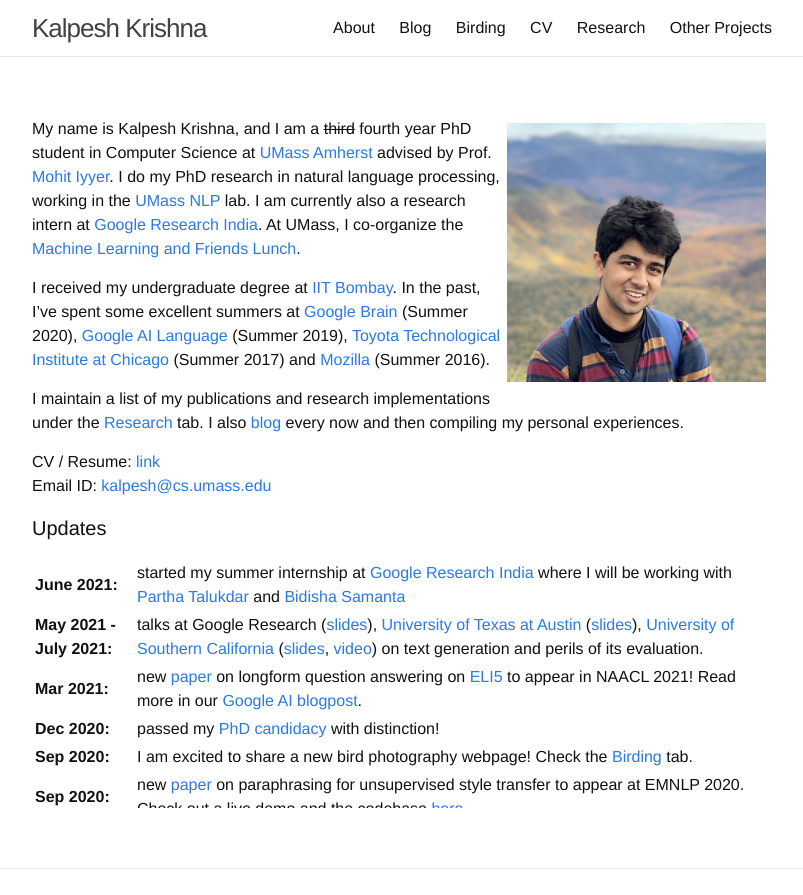
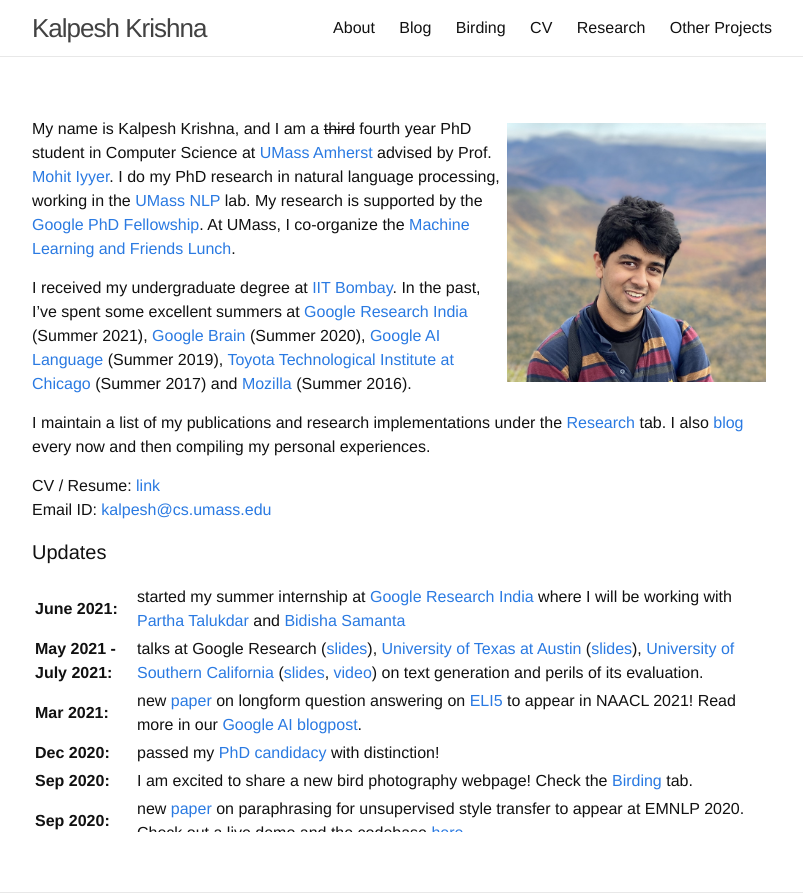
Before and after one commit to martiansideofthemoon/martiansideofthemoon.github.io, a Jekyll site: the page built from index.md, in a window 1280 px wide, cut to the strip 0-895 px from the top of the page. Shown: the whole strip, without its empty margins (238-1041 px from the left). Built offline with Jekyll 4.4.1, drawn with Linux system fonts in a browser that asks for light colours; comment, search, counter and statistics services are not loaded.

Commit message:
Update index.md

```diff
--- a/index.md
+++ b/index.md
@@ -5,9 +5,9 @@ layout: page
 
 <img style="float: right; width: 35%; padding: 6px;" src=" {{ site.url }}/assets/IMG_1403.jpg">
 
-My name is Kalpesh Krishna, and I am a ~~third~~ fourth year PhD student in Computer Science at [UMass Amherst](http://cs.umass.edu/) advised by Prof. [Mohit Iyyer](https://people.cs.umass.edu/~miyyer/). I do my PhD research in natural language processing, working in the [UMass NLP](http://nlp.cs.umass.edu/) lab. I am currently also a research intern at [Google Research India](https://research.google/locations/india/). At UMass, I co-organize the [Machine Learning and Friends Lunch](https://umass-mlfl.github.io/).
+My name is Kalpesh Krishna, and I am a ~~third~~ fourth year PhD student in Computer Science at [UMass Amherst](http://cs.umass.edu/) advised by Prof. [Mohit Iyyer](https://people.cs.umass.edu/~miyyer/). I do my PhD research in natural language processing, working in the [UMass NLP](http://nlp.cs.umass.edu/) lab. My research is supported by the [Google PhD Fellowship](https://research.google/outreach/phd-fellowship/). At UMass, I co-organize the [Machine Learning and Friends Lunch](https://umass-mlfl.github.io/).
 
-I received my undergraduate degree at [IIT Bombay](http://iitb.ac.in). In the past, I've spent some excellent summers at [Google Brain](https://research.google/teams/brain) (Summer 2020), [Google AI Language](https://ai.google/research/teams/language/) (Summer 2019), [Toyota Technological Institute at Chicago](https://www.ttic.edu/) (Summer 2017) and [Mozilla](https://www.mozilla.org/en-US/) (Summer 2016).
+I received my undergraduate degree at [IIT Bombay](http://iitb.ac.in). In the past, I've spent some excellent summers at [Google Research India](https://research.google/locations/india/) (Summer 2021), [Google Brain](https://research.google/teams/brain) (Summer 2020), [Google AI Language](https://ai.google/research/teams/language/) (Summer 2019), [Toyota Technological Institute at Chicago](https://www.ttic.edu/) (Summer 2017) and [Mozilla](https://www.mozilla.org/en-US/) (Summer 2016).
 
 I maintain a list of my publications and research implementations under the [Research]({{ site.url }}/research) tab. I also [blog]({{ site.url }}/archive) every now and then compiling my personal experiences.
 
```
